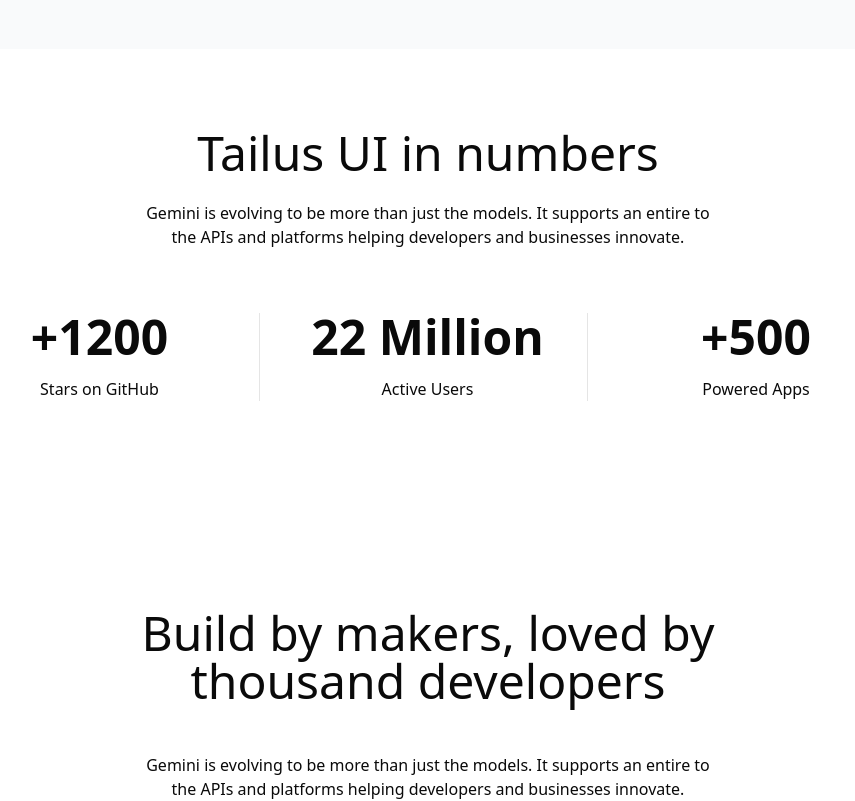
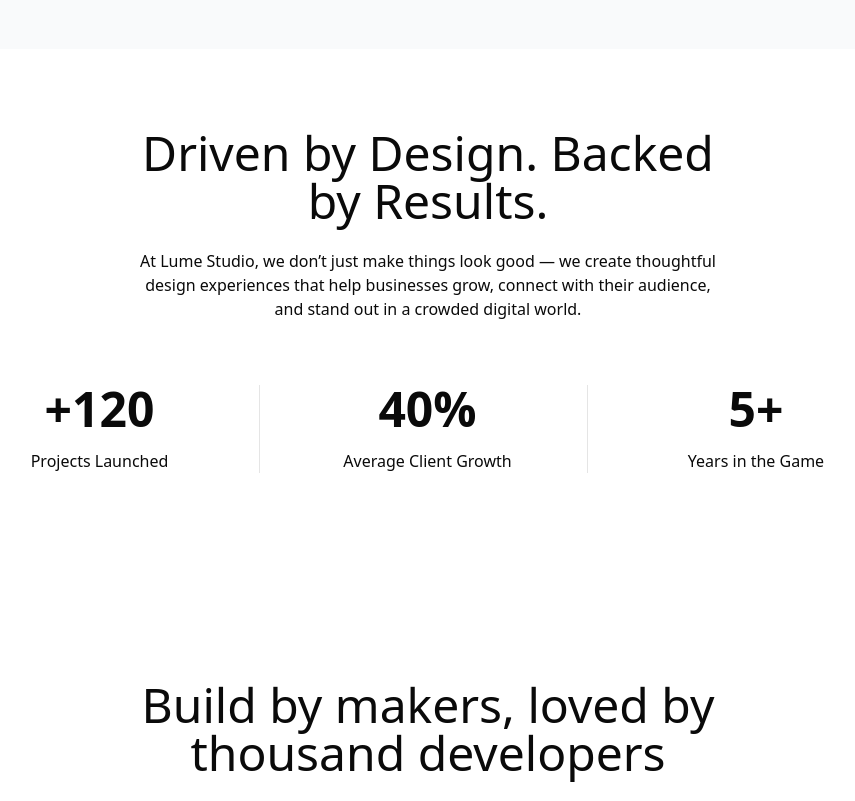
Before and after one commit to joshiljainn/OffPatternLabs, a Next.js app: page / in a window 1280 px wide. Shown: the part 7880-8681 px from the top of the page, without its empty margins (212-1067 px from the left). Built offline with nearby package versions, Linux system fonts and the light colour scheme.

Commit message:
content updated

```diff
--- a/src/components/footer.tsx
+++ b/src/components/footer.tsx
@@ -175,7 +175,7 @@ export default function FooterSection() {
         <ScrollView delay={0.2} viewMargin="0px 0px -20px 0px">
           <span className="text-muted-foreground block text-center text-sm">
             {" "}
-            © {new Date().getFullYear()} Tailus UI, All rights reserved
+            © {new Date().getFullYear()} Lume Studio, All rights reserved
           </span>
         </ScrollView>
       </div>
--- a/src/components/sections/home/stats.tsx
+++ b/src/components/sections/home/stats.tsx
@@ -9,14 +9,14 @@ export default function StatsSection() {
         <div className="relative z-10 mx-auto max-w-xl space-y-6 text-center">
           <ScrollView>
             <h2 className="text-4xl font-medium lg:text-5xl">
-              Tailus UI in numbers
+              Driven by Design. Backed by Results.
             </h2>
           </ScrollView>
           <ScrollView delay={0.2}>
             <p>
-              Gemini is evolving to be more than just the models. It supports an
-              entire to the APIs and platforms helping developers and businesses
-              innovate.
+              At Lume Studio, we don’t just make things look good — we create
+              thoughtful design experiences that help businesses grow, connect
+              with their audience, and stand out in a crowded digital world.
             </p>
           </ScrollView>
         </div>
@@ -33,8 +33,8 @@ export default function StatsSection() {
               }}
               className="space-y-4"
             >
-              <div className="text-5xl font-bold">+1200</div>
-              <p>Stars on GitHub</p>
+              <div className="text-5xl font-bold">+120</div>
+              <p>Projects Launched</p>
             </motion.div>
             <motion.div
               variants={{
@@ -47,8 +47,8 @@ export default function StatsSection() {
               }}
               className="space-y-4"
             >
-              <div className="text-5xl font-bold">22 Million</div>
-              <p>Active Users</p>
+              <div className="text-5xl font-bold">40%</div>
+              <p>Average Client Growth</p>
             </motion.div>
             <motion.div
               variants={{
@@ -61,8 +61,8 @@ export default function StatsSection() {
               }}
               className="space-y-4"
             >
-              <div className="text-5xl font-bold">+500</div>
-              <p>Powered Apps</p>
+              <div className="text-5xl font-bold">5+</div>
+              <p>Years in the Game</p>
             </motion.div>
           </div>
         </ScrollView>
```
